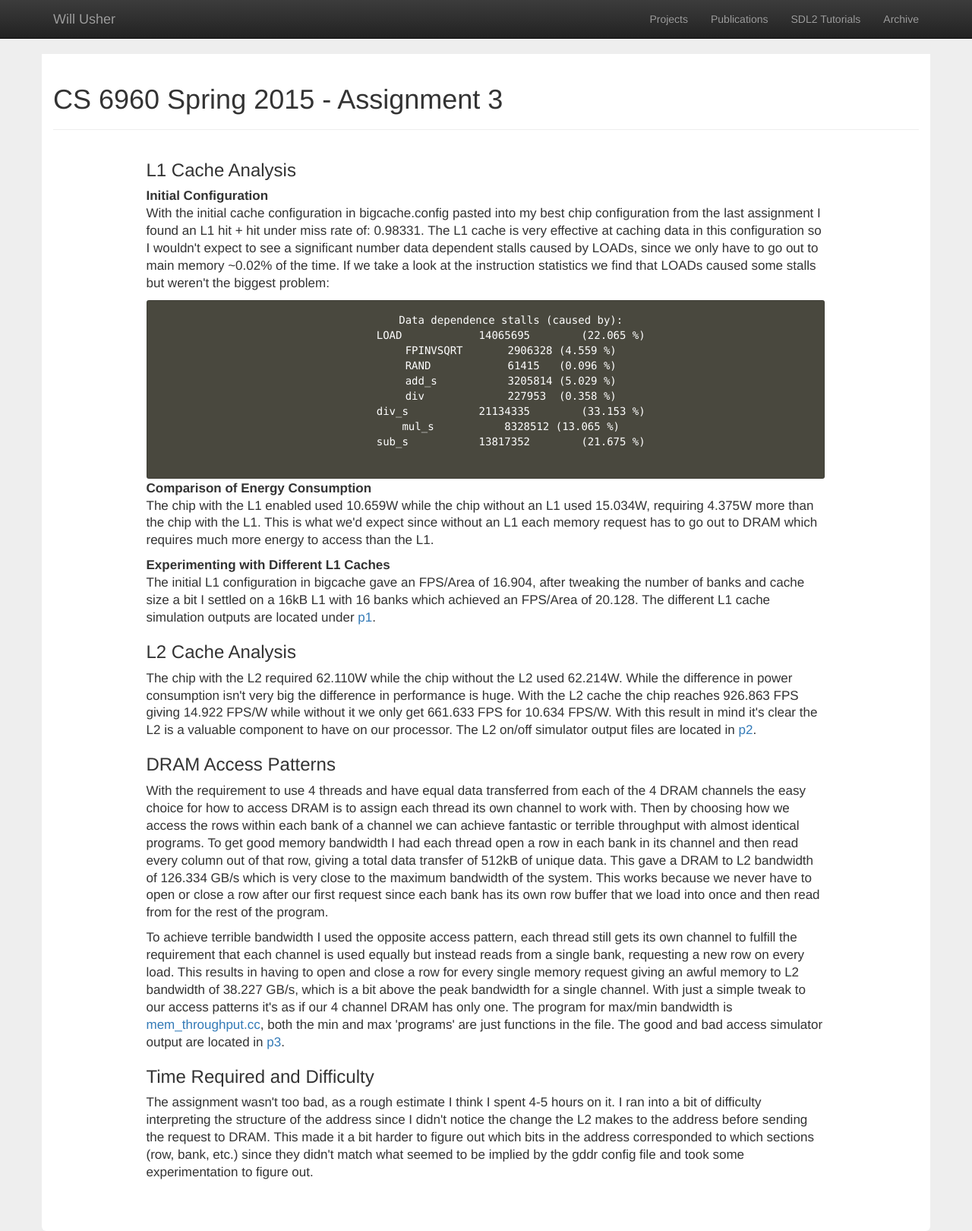
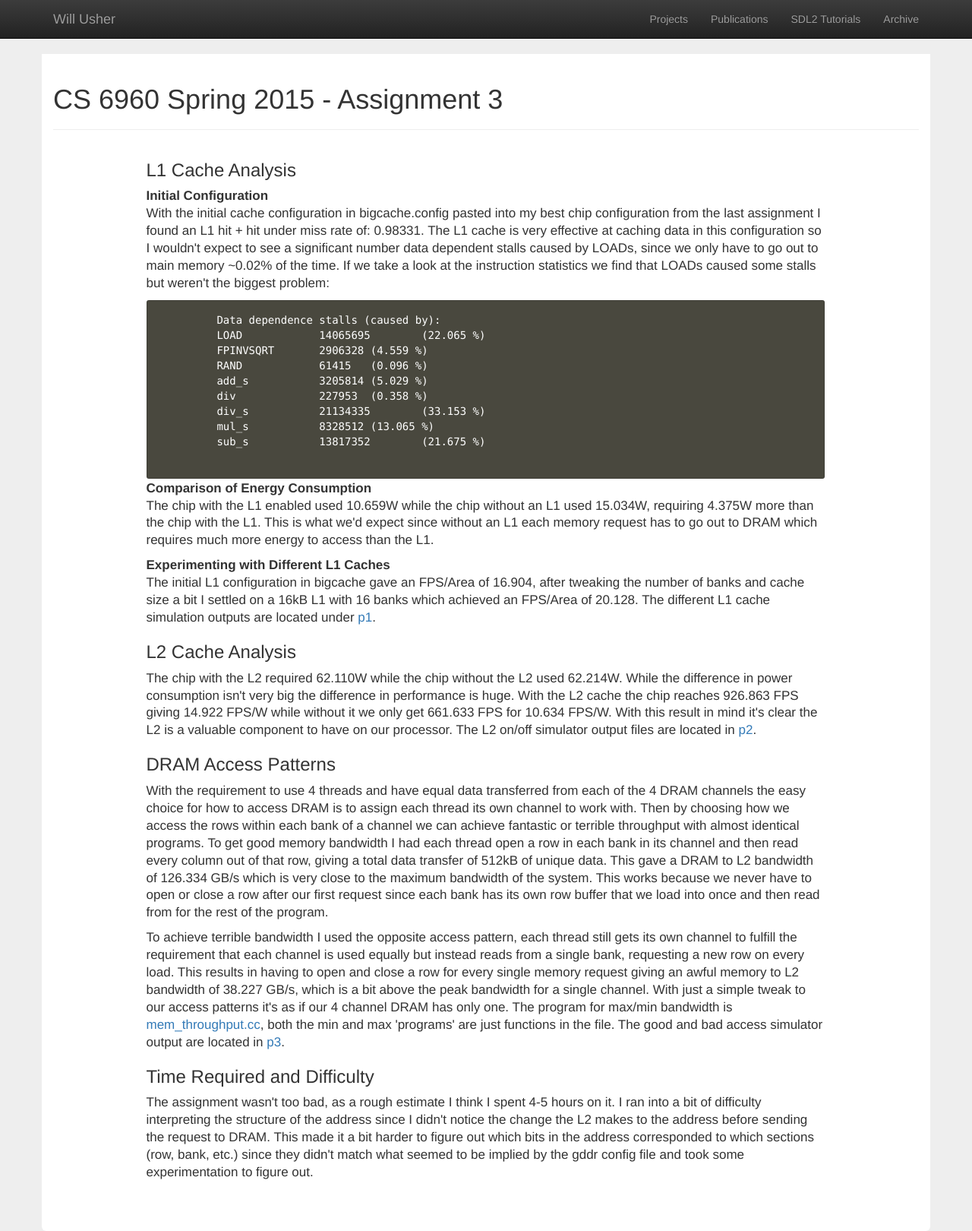
Before and after one commit to Twinklebear/Twinklebear.github.io, a Jekyll site: the page built from courses/cs6960/asn3/index.html, in a window 1280 px wide. Shown: the whole page at 76% size. Built offline with Jekyll 4.4.1, drawn with Linux system fonts in a browser that asks for light colours; nearby versions of some CDN libraries.

Commit message:
Rouge is being used now and puts highlights in figure tags?

```diff
--- a/_config.yml
+++ b/_config.yml
@@ -3,7 +3,7 @@
 permalink: /:categories/:year/:month/:day/:title
 
 exclude: [".rvmrc", ".rbenv-version", "README.md", "Rakefile", "changelog.md"]
-highlighter: pygments
+highlighter: rouge
 markdown: kramdown
 encoding: "utf-8"
 excerpt_separator: <!--more-->
--- a/assets/custom.css
+++ b/assets/custom.css
@@ -42,15 +42,6 @@
 	display: block;
 	margin: 0 auto;
 }
-figure .image {
-	width: 100%;
-}
-figure {
-	text-align: center;
-	display: table;
-	max-width: 100%;
-	margin: 10px auto;
-}
 div.comments {
 	margin: 50px 0px 16px 0px;
 	padding: 10px;
```
